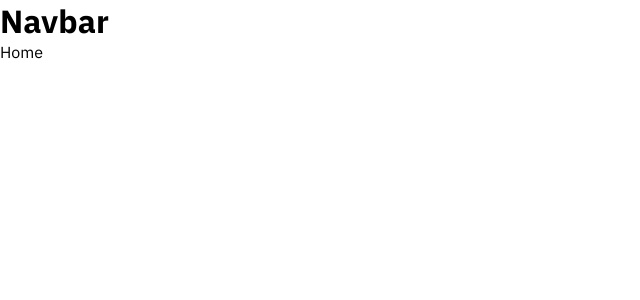
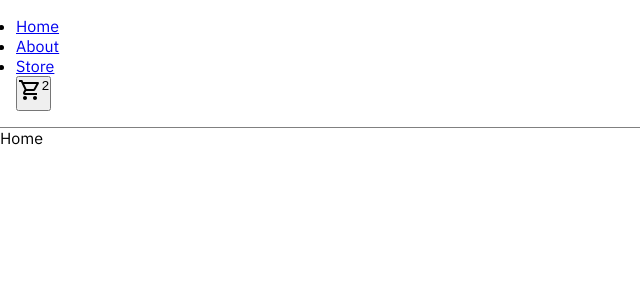
Before and after one commit to Alex7254/shopping-cart, a React (Create React App) app: page / in a window 1280 px wide. Shown: the top 300 px of the page, without its empty margins (0-640 px from the left). Built offline with nearby package versions, Linux system fonts and the light colour scheme.

Commit message:
create navbar component

```diff
--- a/src/components/Navbar.tsx
+++ b/src/components/Navbar.tsx
@@ -1,3 +1,32 @@
+import { NavLink } from "react-router-dom";
+import shoppingCartIcon from "../assets/shopping_cart_black_24dp.svg";
 export function Navbar() {
-  return <h1>Navbar</h1>;
+  return (
+    <div className="navbar">
+      <ul className="navbar__items">
+        <li>
+          <NavLink to="/" className="navbar__item">
+            Home
+          </NavLink>
+        </li>
+        <li>
+          <NavLink to="/about" className="navbar__item">
+            About
+          </NavLink>
+        </li>
+        <li>
+          <NavLink to="/store" className="navbar__item">
+            Store
+          </NavLink>
+        </li>
+        <button className="shopping-cart">
+          <svg xmlns="http://www.w3.org/2000/svg" fill="#000000">
+            <path d="M0 0h24v24H0V0z" fill="none" />
+            <path d="M15.55 13c.75 0 1.41-.41 1.75-1.03l3.58-6.49c.37-.66-.11-1.48-.87-1.48H5.21l-.94-2H1v2h2l3.6 7.59-1.35 2.44C4.52 15.37 5.48 17 7 17h12v-2H7l1.1-2h7.45zM6.16 6h12.15l-2.76 5H8.53L6.16 6zM7 18c-1.1 0-1.99.9-1.99 2S5.9 22 7 22s2-.9 2-2-.9-2-2-2zm10 0c-1.1 0-1.99.9-1.99 2s.89 2 1.99 2 2-.9 2-2-.9-2-2-2z" />
+          </svg>
+          <div className="cart-items">2</div>
+        </button>
+      </ul>
+    </div>
+  );
 }
```
